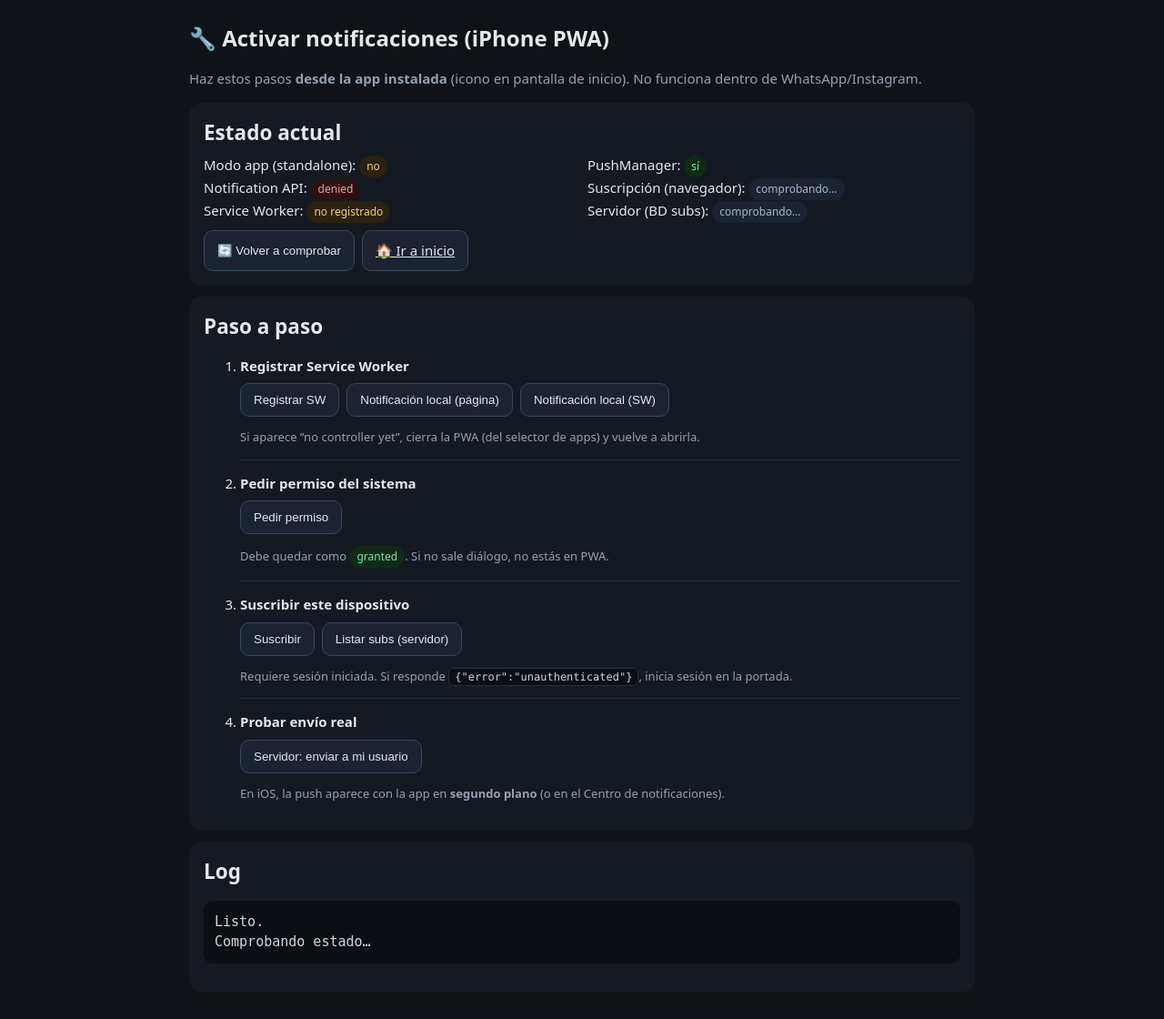
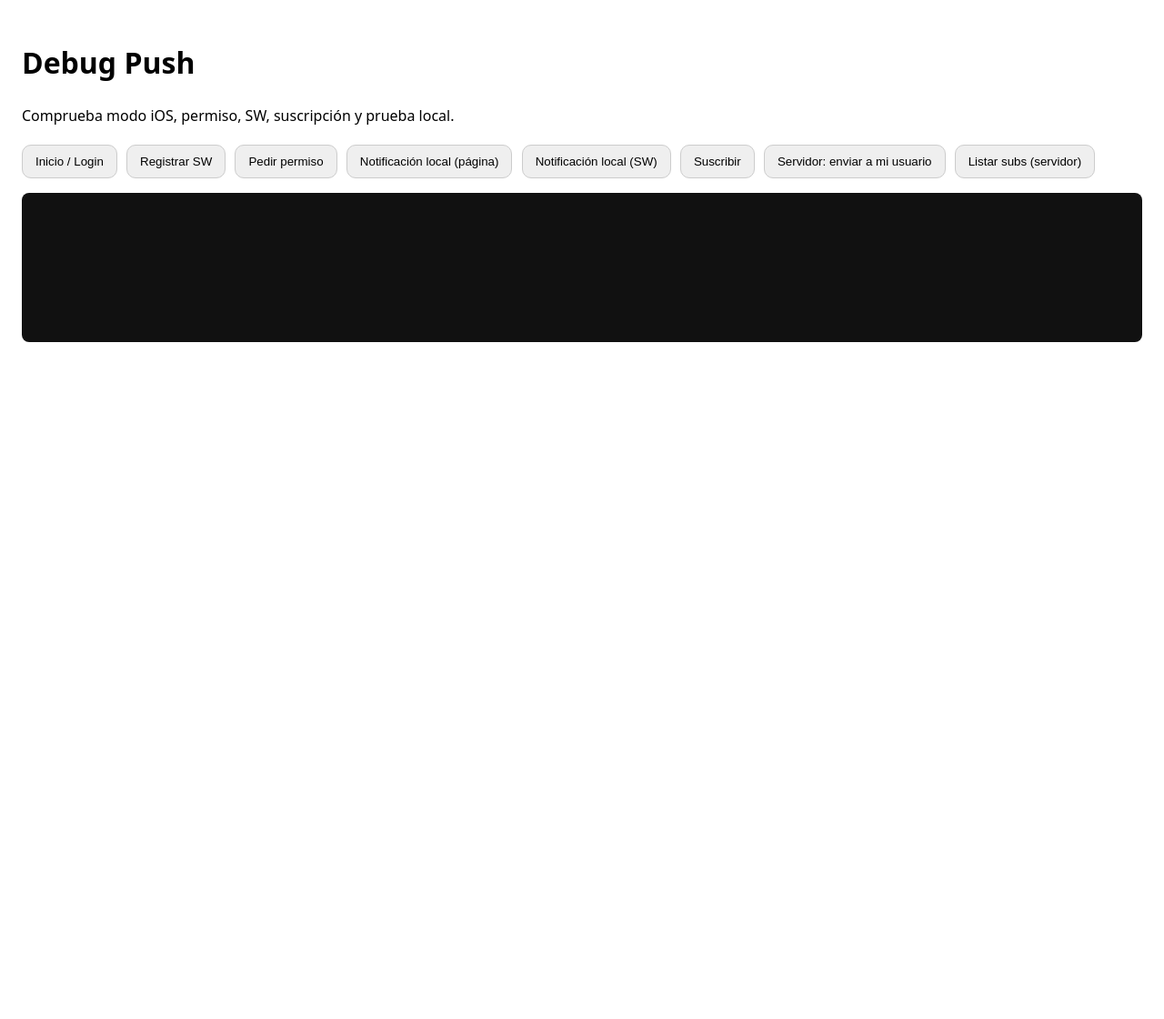
Before and after one commit to xhryzz/mochitos_web, a Flask app: page /push/debug in a window 1280 px wide. Shown: the whole page at 91% size. After the commit the page ends 376 px from the top, so only its background shows below. Run offline with Flask 3, Linux system fonts and the light colour scheme; parts of the project's set-up code (start-up, migrations or seed data) failed here and were passed over; some libraries are stand-ins or nearby versions.

Commit message:
Add files via upload

```diff
--- a/app.py
+++ b/app.py
@@ -1331,270 +1331,93 @@ if __name__ == '__main__':
 
 
 @app.get("/push/debug")
-@app.get("/push/debug/")
 def push_debug_page():
     html = '''
 <!doctype html>
 <meta name="viewport" content="width=device-width,initial-scale=1">
-<title>Activar notificaciones — Debug</title>
+<title>Debug Push</title>
 <style>
-:root{
-  --bg:#0f1216; --card:#141922; --muted:#93a1b1; --ok:#16a34a; --warn:#d97706; --err:#ef4444; --pri:#2563eb;
-  --txt:#e5e7eb; --br:14px;
+body{font-family:system-ui,Segoe UI,Roboto,Helvetica,Arial,sans-serif;padding:16px;line-height:1.5}
+button{padding:10px 14px;border-radius:10px;border:1px solid #ccc;cursor:pointer;margin:4px 6px 0 0}
+#log{white-space:pre-wrap;background:#111;color:#eee;padding:12px;border-radius:8px;margin-top:12px;min-height:140px;border-radius:8px}
+</style>
+<h1>Debug Push</h1>
+<p>Comprueba modo iOS, permiso, SW, suscripción y prueba local.</p>
+<p>
+  <button id="btn-home">Inicio / Login</button>
+  <button id="btn-reg">Registrar SW</button>
+  <button id="btn-perm">Pedir permiso</button>
+  <button id="btn-local">Notificación local (página)</button>
+  <button id="btn-local-sw">Notificación local (SW)</button>
+  <button id="btn-sub">Suscribir</button>
+  <button id="btn-sendme">Servidor: enviar a mi usuario</button>
+  <button id="btn-list">Listar subs (servidor)</button>
+</p>
+<div id="log"></div>
+<script>
+function log(){ const el=document.getElementById('log'); el.textContent += Array.from(arguments).join(' ')+"\\n"; }
+function b64ToBytes(s){ const pad='='.repeat((4 - s.length % 4) % 4); const b64=(s+pad).replace(/-/g,'+').replace(/_/g,'/'); const raw=atob(b64); const arr=new Uint8Array(raw.length); for(let i=0;i<raw.length;i++)arr[i]=raw.charCodeAt(i); return arr; }
+document.getElementById('btn-home').onclick = () => { location.href = '/'; };
+
+async function doSubscribe(){
+  const r = await fetch('/push/vapid-public'); const j = await r.json();
+  if (!j.vapidPublicKey){ log("vapidPublicKey vacío"); return; }
+  const reg = await navigator.serviceWorker.ready;
+  let sub = await reg.pushManager.getSubscription();
+  if (!sub) sub = await reg.pushManager.subscribe({ userVisibleOnly:true, applicationServerKey: b64ToBytes(j.vapidPublicKey) });
+  const rr = await fetch('/push/subscribe', { method:'POST', headers:{'Content-Type':'application/json'}, body: JSON.stringify(sub) });
+  const jj = await rr.json().catch(()=>({}));
+  log("subscribe =>", JSON.stringify(jj));
+  return jj;
 }
-*{box-sizing:border-box}
-body{margin:0;background:var(--bg);color:var(--txt);font:15px/1.5 system-ui, -apple-system, Segoe UI, Roboto, Helvetica, Arial}
-.wrap{max-width:900px;margin:0 auto;padding:18px}
-h1{font-size:24px;margin:6px 0 14px}
-p{color:var(--muted)}
-.card{background:var(--card);padding:16px;border-radius:var(--br);margin:12px 0}
-.badge{display:inline-block;padding:2px 8px;border-radius:999px;font:12px/20px system-ui}
-.ok{background:#102a17;color:#7ee2a7}
-.warn{background:#2a210f;color:#f5ce89}
-.err{background:#2a1212;color:#f49b9b}
-.muted{background:#1c2330;color:#a9b8c9}
-.btn{padding:10px 14px;border:1px solid #3a475a;border-radius:10px;background:#1c2330;color:#e5e7eb;cursor:pointer}
-.btn:hover{filter:brightness(1.1)}
-.btn-row{display:flex;gap:8px;flex-wrap:wrap;margin-top:8px}
-.grid{display:grid;grid-template-columns:repeat(12,1fr);gap:12px}
-.col-6{grid-column:span 6}
-.col-12{grid-column:span 12}
-@media (max-width:800px){.col-6{grid-column:span 12}}
-pre{background:#0b0e12;color:#d1d5db;padding:12px;border-radius:10px;white-space:pre-wrap}
-.small{font-size:13px;color:var(--muted)}
-.kbd{font:12px/1.2 ui-monospace, SFMono-Regular, Menlo, monospace;background:#0b0e12;color:#cbd5e1;padding:2px 6px;border-radius:6px;border:1px solid #253144}
-hr{border:none;border-top:1px solid #253144;margin:14px 0}
-a{color:#9ec5ff}
-</style>
-
-<div class="wrap">
-  <h1>🔧 Activar notificaciones (iPhone PWA)</h1>
-  <p>Haz estos pasos <b>desde la app instalada</b> (icono en pantalla de inicio). No funciona dentro de WhatsApp/Instagram.</p>
-
-  <!-- ESTADO -->
-  <div class="card">
-    <h2 style="margin:0 0 8px">Estado actual</h2>
-    <div class="grid">
-      <div class="col-6">
-        <div>Modo app (standalone):
-          <span id="st-standalone" class="badge muted">comprobando…</span>
-        </div>
-        <div>Notification API:
-          <span id="st-perm" class="badge muted">comprobando…</span>
-        </div>
-        <div>Service Worker:
-          <span id="st-sw" class="badge muted">comprobando…</span>
-        </div>
-      </div>
-      <div class="col-6">
-        <div>PushManager:
-          <span id="st-pm" class="badge muted">comprobando…</span>
-        </div>
-        <div>Suscripción (navegador):
-          <span id="st-sub" class="badge muted">comprobando…</span>
-        </div>
-        <div>Servidor (BD subs):
-          <span id="st-srv" class="badge muted">comprobando…</span>
-        </div>
-      </div>
-    </div>
-    <div class="btn-row">
-      <button class="btn" id="btn-refrescar">🔄 Volver a comprobar</button>
-      <a class="btn" href="/">🏠 Ir a inicio</a>
-    </div>
-  </div>
-
-  <!-- PASO A PASO -->
-  <div class="card">
-    <h2 style="margin:0 0 8px">Paso a paso</h2>
-
-    <ol>
-      <li><b>Registrar Service Worker</b>
-        <div class="btn-row">
-          <button class="btn" id="btn-reg">Registrar SW</button>
-          <button class="btn" id="btn-local">Notificación local (página)</button>
-          <button class="btn" id="btn-local-sw">Notificación local (SW)</button>
-        </div>
-        <p class="small">Si aparece “no controller yet”, cierra la PWA (del selector de apps) y vuelve a abrirla.</p>
-      </li>
-      <hr>
-      <li><b>Pedir permiso del sistema</b>
-        <div class="btn-row">
-          <button class="btn" id="btn-perm">Pedir permiso</button>
-        </div>
-        <p class="small">Debe quedar como <span class="badge ok">granted</span>. Si no sale diálogo, no estás en PWA.</p>
-      </li>
-      <hr>
-      <li><b>Suscribir este dispositivo</b>
-        <div class="btn-row">
-          <button class="btn" id="btn-sub">Suscribir</button>
-          <button class="btn" id="btn-list">Listar subs (servidor)</button>
-        </div>
-        <p class="small">Requiere sesión iniciada. Si responde <span class="kbd">{"error":"unauthenticated"}</span>, inicia sesión en la portada.</p>
-      </li>
-      <hr>
-      <li><b>Probar envío real</b>
-        <div class="btn-row">
-          <button class="btn" id="btn-sendme">Servidor: enviar a mi usuario</button>
-        </div>
-        <p class="small">En iOS, la push aparece con la app en <b>segundo plano</b> (o en el Centro de notificaciones).</p>
-      </li>
-    </ol>
-  </div>
-
-  <!-- LOG -->
-  <div class="card">
-    <h2 style="margin:0 0 8px">Log</h2>
-    <pre id="log">Listo.</pre>
-  </div>
-</div>
-
-<script>
-const logEl = document.getElementById('log');
-function log(){ logEl.textContent += "\\n" + Array.from(arguments).join(' '); logEl.scrollTop=logEl.scrollHeight; }
-function badge(el, txt, cls){ el.className='badge ' + cls; el.textContent = txt; }
-function b64ToBytes(s){
-  const pad='='.repeat((4 - s.length % 4) % 4);
-  const b64=(s+pad).replace(/-/g,'+').replace(/_/g,'/');
-  const raw=atob(b64); const arr=new Uint8Array(raw.length);
-  for(let i=0;i<raw.length;i++) arr[i]=raw.charCodeAt(i); return arr;
-}
-
-async function checkStatus(){
-  // Standalone
-  const standalone = window.matchMedia('(display-mode: standalone)').matches || window.navigator.standalone;
-  badge(document.getElementById('st-standalone'), standalone ? 'sí' : 'no', standalone ? 'ok' : 'warn');
-
-  // Notification API
-  if (!('Notification' in window)) {
-    badge(document.getElementById('st-perm'), 'no API', 'err');
-  } else {
-    badge(document.getElementById('st-perm'), Notification.permission, (Notification.permission==='granted'?'ok':(Notification.permission==='denied'?'err':'warn')));
-  }
-
-  // SW status
-  if (!('serviceWorker' in navigator)) {
-    badge(document.getElementById('st-sw'), 'no soportado', 'err');
-  } else {
+
+(async function init(){
+  try{ if('serviceWorker' in navigator){ await navigator.serviceWorker.register('/sw.js'); } }catch(e){ log('register error:', e.message||e); }
+  log("standalone:", window.matchMedia('(display-mode: standalone)').matches || window.navigator.standalone);
+  log("Notification.permission:", (window.Notification && Notification.permission) || "no Notification API");
+  if ('serviceWorker' in navigator){
     try{
       const reg = await navigator.serviceWorker.getRegistration('/');
-      badge(document.getElementById('st-sw'), reg ? 'registrado' : 'no registrado', reg ? 'ok' : 'warn');
-    }catch(e){ badge(document.getElementById('st-sw'), 'error', 'err'); }
+      log("SW registered:", !!reg);
+      if (reg) log("SW scope:", reg.scope);
+      await navigator.serviceWorker.ready;
+    }catch(e){ log("SW error:", e.message || e); }
+  } else { log("SW not supported"); }
+  log('PushManager supported:', 'PushManager' in window);
+
+  // Auto flow if ?auto=1
+  const qp = new URLSearchParams(location.search);
+  if (qp.get('auto') === '1') {
+    try{
+      const p = await Notification.requestPermission(); log("requestPermission =>", p);
+      if (p === 'granted'){ await doSubscribe(); const sm = await fetch('/push/send-me'); log("send-me =>", await sm.text()); }
+    }catch(e){ log("auto error:", e.message||e); }
   }
-
-  // PushManager
-  const pm = 'PushManager' in window;
-  badge(document.getElementById('st-pm'), pm ? 'sí' : 'no', pm ? 'ok' : 'err');
-
-  // Subscription (browser)
-  try{
-    const reg = await navigator.serviceWorker.ready;
-    const sub = await reg.pushManager.getSubscription();
-    badge(document.getElementById('st-sub'), sub ? 'existe' : 'no', sub ? 'ok' : 'warn');
-  }catch(e){
-    badge(document.getElementById('st-sub'), 'error', 'err');
-  }
-
-  // Server list
-  try{
-    const r = await fetch('/push/debug-subs');
-    if (!r.ok){
-      const txt = await r.text();
-      badge(document.getElementById('st-srv'), 'no disponible', 'warn');
-      log('debug-subs =>', txt);
-    } else {
-      const j = await r.json();
-      badge(document.getElementById('st-srv'), (j.count||0) + ' guardadas', (j.count>0?'ok':'warn'));
-      log('debug-subs =>', JSON.stringify(j));
-    }
-  }catch(e){
-    badge(document.getElementById('st-srv'), 'error', 'err');
-    log('debug-subs error =>', e.message||e);
-  }
-}
-
-document.getElementById('btn-refrescar').onclick = checkStatus;
+})();
 
 document.getElementById('btn-reg').onclick = async () => {
-  try{
-    if ('serviceWorker' in navigator){
-      await navigator.serviceWorker.register('/sw.js');
-      log('register => done');
-    } else {
-      log('SW no soportado en este contexto');
-    }
-    await checkStatus();
-  }catch(e){ log('register error:', e.message||e); }
+  try{ await navigator.serviceWorker.register('/sw.js'); log('register => done'); }catch(e){ log('register error:', e.message||e); }
 };
-
 document.getElementById('btn-perm').onclick = async () => {
-  try{
-    if (!('Notification' in window)) { log('Notification API no disponible'); return; }
-    const p = await Notification.requestPermission();
-    log('requestPermission =>', p);
-    await checkStatus();
-  }catch(e){ log('perm error:', e.message || e); }
+  try{ const p = await Notification.requestPermission(); log("requestPermission =>", p); }catch(e){ log("perm error:", e.message || e); }
 };
-
 document.getElementById('btn-local').onclick = async () => {
-  try{
-    const reg = await navigator.serviceWorker.ready;
-    await reg.showNotification('Notificación local 🔔', {
-      body:'Mostrada desde la página',
-      icon:'/static/icons/icon-192.png',
-      badge:'/static/icons/badge-72.png',
-      lang:'es-ES'
-    });
-    log('reg.showNotification OK (mira el Centro de notificaciones si estás en primer plano)');
-  }catch(e){ log('local error:', e.message || e); }
+  try{ const reg = await navigator.serviceWorker.ready;
+       await reg.showNotification("Local OK 🔔", { body:"Si ves esto, el permiso funciona", icon:"/static/icons/icon-192.png", badge:"/static/icons/badge-72.png" });
+       log("reg.showNotification OK (mira el Centro de notificaciones si estás en primer plano)"); }
+  catch(e){ log("local error:", e.message || e); }
 };
-
 document.getElementById('btn-local-sw').onclick = async () => {
-  try{
-    await navigator.serviceWorker.ready;
-    if (navigator.serviceWorker.controller) {
-      navigator.serviceWorker.controller.postMessage({ type: 'LOCAL_TEST' });
-      log('sent LOCAL_TEST to SW');
-    } else {
-      log('no controller yet; cierra y vuelve a abrir la PWA');
-    }
-  }catch(e){ log('local-sw error:', e.message || e); }
+  try{ await navigator.serviceWorker.ready;
+       if (navigator.serviceWorker.controller) { navigator.serviceWorker.controller.postMessage({ type: 'LOCAL_TEST' }); log("sent LOCAL_TEST to SW"); }
+       else { log("no controller yet; cierra y vuelve a abrir la PWA"); } }
+  catch(e){ log("local-sw error:", e.message || e); }
 };
-
 document.getElementById('btn-sub').onclick = async () => {
-  try{
-    const r = await fetch('/push/vapid-public'); const j = await r.json();
-    if (!j.vapidPublicKey){ log('vapidPublicKey vacío'); return; }
-    const reg = await navigator.serviceWorker.ready;
-    let sub = await reg.pushManager.getSubscription();
-    if (!sub) sub = await reg.pushManager.subscribe({ userVisibleOnly:true, applicationServerKey: b64ToBytes(j.vapidPublicKey) });
-    const rr = await fetch('/push/subscribe', { method:'POST', headers:{'Content-Type':'application/json'}, body: JSON.stringify(sub) });
-    const jj = await rr.json().catch(()=>({}));
-    log('subscribe =>', JSON.stringify(jj));
-    await checkStatus();
-  }catch(e){ log('subscribe error:', e.message || e); }
+  try{ await doSubscribe(); }catch(e){ log("subscribe error:", e.message || e); }
 };
-
-document.getElementById('btn-sendme').onclick = async () => {
-  try{
-    const r = await fetch('/push/send-me');
-    const t = await r.text();
-    log('send-me =>', t, '\\n(pon la app en segundo plano para ver la notificación en iOS)');
-  }catch(e){ log('send-me error =>', e.message||e); }
-};
-
-document.getElementById('btn-list').onclick = async () => {
-  try{
-    const r = await fetch('/push/debug-subs'); const j = await r.json();
-    log('debug-subs =>', JSON.stringify(j));
-  }catch(e){ log('debug-subs error =>', e.message||e); }
-};
-
-// Arranque
-(async function init(){
-  log('Comprobando estado…');
-  await checkStatus();
-})();
+document.getElementById('btn-sendme').onclick = async () => { const r = await fetch('/push/send-me'); const j = await r.json(); log("send-me =>", JSON.stringify(j)); };
+document.getElementById('btn-list').onclick = async () => { const r = await fetch('/push/debug-subs'); const j = await r.json(); log("debug-subs =>", JSON.stringify(j)); };
 </script>
 '''
     return Response(html, mimetype="text/html")
--- a/templates/index.html
+++ b/templates/index.html
@@ -985,6 +985,9 @@
 
       <a href="/logout" class="logout"><i class="fas fa-sign-out-alt"></i> Cerrar sesión</a>
 
+      <button id="enablePushBtn" style="position:fixed; right:16px; bottom:16px; z-index:1000;">
+  🔔 Activar notificaciones
+</button>
       <!-- BANNER -->
       <div class="section banner animate-in">
         {% if banner_file %}
```
